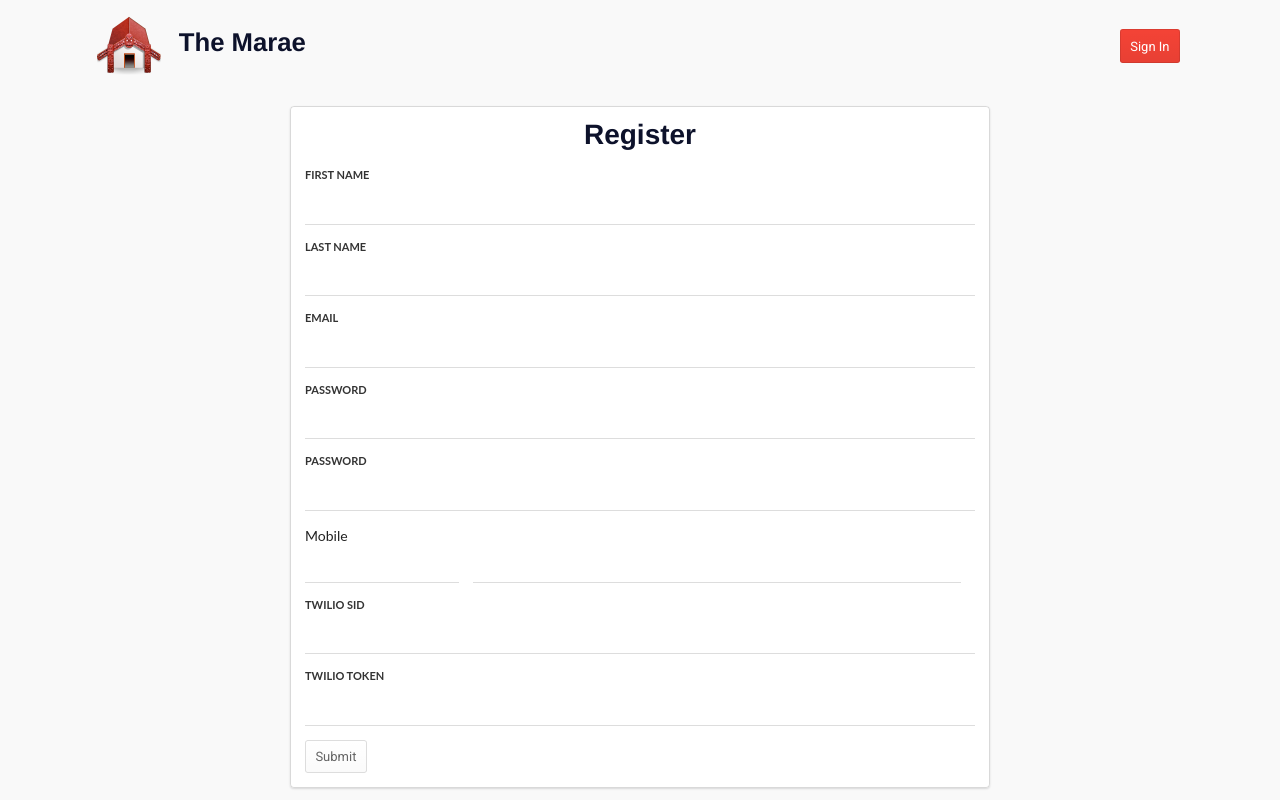
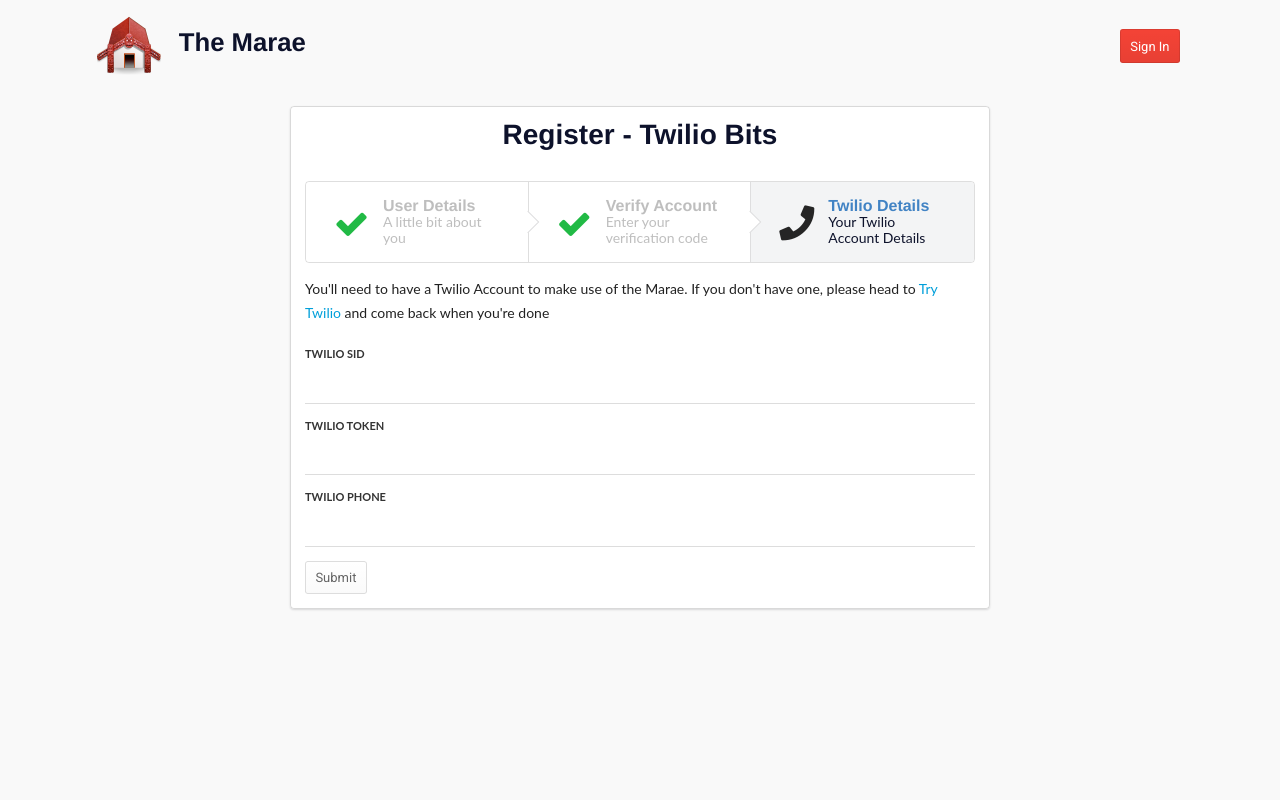
Before and after one commit to stuartlogan82/conference-ui, a Flask app: template app/templates/auth/register.html in a window 1280 px wide. Run offline with Flask 2, Linux system fonts and the light colour scheme; the template is opened without the code that fills it: most values are stand-ins (such as "Sample title", 1, 10 or a date in 2020); form fields are guessed from the names that the template uses; parts of the project's set-up code (start-up, migrations or seed data) failed here and were passed over; some libraries are stand-ins or nearby versions.

Commit message:
updates to registration process

```diff
--- a/app/auth/forms.py
+++ b/app/auth/forms.py
@@ -39,7 +39,7 @@
                             choices=[('+44', 'UK +44'), ('+1', 'US +1')], validators=[Required()])
     phone_number = StringField('Phone Number', validators=[Required(),Length(1,15),
                             Regexp('[0-9]*$', 0, 'Must be numbers only')])
-    twilio_sid = StringField('Twilio Account SID', validators=[
+    """twilio_sid = StringField('Twilio Account SID', validators=[
                             Required(), Length(30, 40),
                             Regexp('[A-Za-z][A-Za-z0-9]*$', 0,
                                    'Not a valid Account SID')])
@@ -47,7 +47,7 @@
                             Required(), Length(15, 40),
                             Regexp('[A-Za-z0-9]*$', 0,
                                    'Not a valid Auth Token')])
-    """twilioPhoneNumber = StringField('Phone Number', validators=[Required(), Length(1,15),
+    twilioPhoneNumber = StringField('Phone Number', validators=[Required(), Length(1,15),
                             Regexp('[\+][0-9]*$', 0, 'Must be numbers only')])"""
     submit = SubmitField('Register')
 
--- a/app/models.py
+++ b/app/models.py
@@ -24,7 +24,7 @@
     conference_id = db.Column(db.Integer, db.ForeignKey('conferences.id'))
 
     def __repr__(self):
-        return '<Conference %r>' % self.call_sid
+        return '<Participant %r>' % self.call_sid
 
 
 class Conference(db.Model):
--- a/app/templates/auth/register.html
+++ b/app/templates/auth/register.html
@@ -19,9 +19,34 @@
 
 {% block page_content %}
 
-<div class="ui segment">
-    <h1 class="ui center aligned header">Register</h1>
-
+<div class="ui segment" id="register">
+    <div v-if="step==0">
+    <h1 class="ui center aligned header">Register - User</h1>
+    <div class="ui three steps">
+        <div class="active step">
+            <i class="user icon"></i>
+            <div class="content">
+                <div class="title">User Details</div>
+                <div class="desciption">A little bit about you</div>
+            </div>
+        </div>
+        <div class="disabled step">
+            <i class="tablet alternate icon"></i>
+            <div class="content">
+                <div class="title">Verify Account</div>
+                <div class="desciption">Enter your verification code</div>
+            </div>
+        </div>
+        <div class="disabled step">
+            <i class="phone icon"></i>
+            <div class="content">
+                <div class="title">Twilio Details</div>
+                <div class="desciption">Your Twilio Account Details</div>
+            </div>
+        </div>
+    </div>
+    <p>We need to know a few things about you to provide a personalized experience.
+        Your mobile number is required to verify your account in the next step, authenticate you on subsequent logins and to enable SMS alerts</p>
     <form class="ui form" method="POST">
         {{ form.hidden_tag() }}
 
@@ -50,9 +75,85 @@
 
             </div>
         </div>
-        {{ with_errors(form.twilio_sid) }}
-        {{ with_errors(form.twilio_token) }}
+
         {{ form.submit(class='ui button') }}
     </form>
+    </div>
+    <div v-else>
+    <h1 class="ui center aligned header">Register - Twilio Bits</h1>
+    <div class="ui three steps">
+        <div class="completed disabled step">
+            <i class="user icon"></i>
+            <div class="content">
+                <div class="title">User Details</div>
+                <div class="desciption">A little bit about you</div>
+            </div>
+        </div>
+        <div class="completed disabled step">
+            <i class="tablet alternate icon"></i>
+            <div class="content">
+                <div class="title">Verify Account</div>
+                <div class="desciption">Enter your verification code</div>
+            </div>
+        </div>
+        <div class="active step">
+            <i class="phone icon"></i>
+            <div class="content">
+                <div class="title">Twilio Details</div>
+                <div class="desciption">Your Twilio Account Details</div>
+            </div>
+        </div>
+    </div>
+    <p>You'll need to have a Twilio Account to make use of the Marae. If you
+        don't have one, please head to <a href="https://www.twilio.com/try-twilio">Try Twilio</a> and come back when you're done</p>
+        <form class="ui form" method="POST">
+            {{ twilio_form.hidden_tag() }}
+
+            {{ with_errors(twilio_form.twilio_sid) }}
+
+            {{ with_errors(twilio_form.twilio_token) }}
+
+            {{ with_errors(twilio_form.twilio_phone) }}
+
+             {{ twilio_form.submit(class='ui button') }}
+        </form>
+    </div>
 </div>
 {% endblock %}
+{% block scripts %} {{ super() }}
+<script src="https://unpkg.com/vue"></script>
+<script src="https://unpkg.com/axios/dist/axios.min.js"></script>
+<script>
+    var app = new Vue({
+        el: '#register',
+        data: {
+            steps: ['Personal Details', 'Twilio Settings', 'Confirm'],
+            step: "{{ step }}",
+            message: 'Let\'s make sure everything is in order. We\'ll make a test call to your mobile with the credentials above. Make sure they\'re yours!',
+            sid: "{{ current_user.twilio_account_sid }}",
+            authToken: "{{ current_user.twilio_auth_token }}",
+            number: "{{current_user.twilio_number}}"
+        },
+        methods: {
+            testCall: function () {
+                var vm = this;
+                payload = {
+                    twilio_sid: this.sid,
+                    twilio_token: this.authToken,
+                    number: this.number
+                }
+                axios.post('/auth/test_call', payload)
+                    .then(function (response) {
+                        console.log(response);
+                        vm.message = 'Test Call Successful! You are correctly set up to access the Marae'
+                    }).catch(function (error) {
+                        console.log(error);
+                        vm.message = error;
+                    })
+
+            }
+        }
+    })
+
+</script>
+{% endblock %}
--- a/app/templates/auth/verify.html
+++ b/app/templates/auth/verify.html
@@ -3,7 +3,7 @@
 
 {% block page_content %}
 <div class="ui segment" id="confirm">
-    <h1 class="ui header">Enter Confirmation Code</h1>
+
     <p>You're nearly there! We just need to make sure you are who you say you are. Please enter your authentication token below</p>
     <form class="ui form" method="POST">
         {{ form.hidden_tag() }}
```
Also changed, not shown: app/auth/views.py (+19 -5 lines), app/templates/auth/unconfirmed.html (+23 -0 lines).
